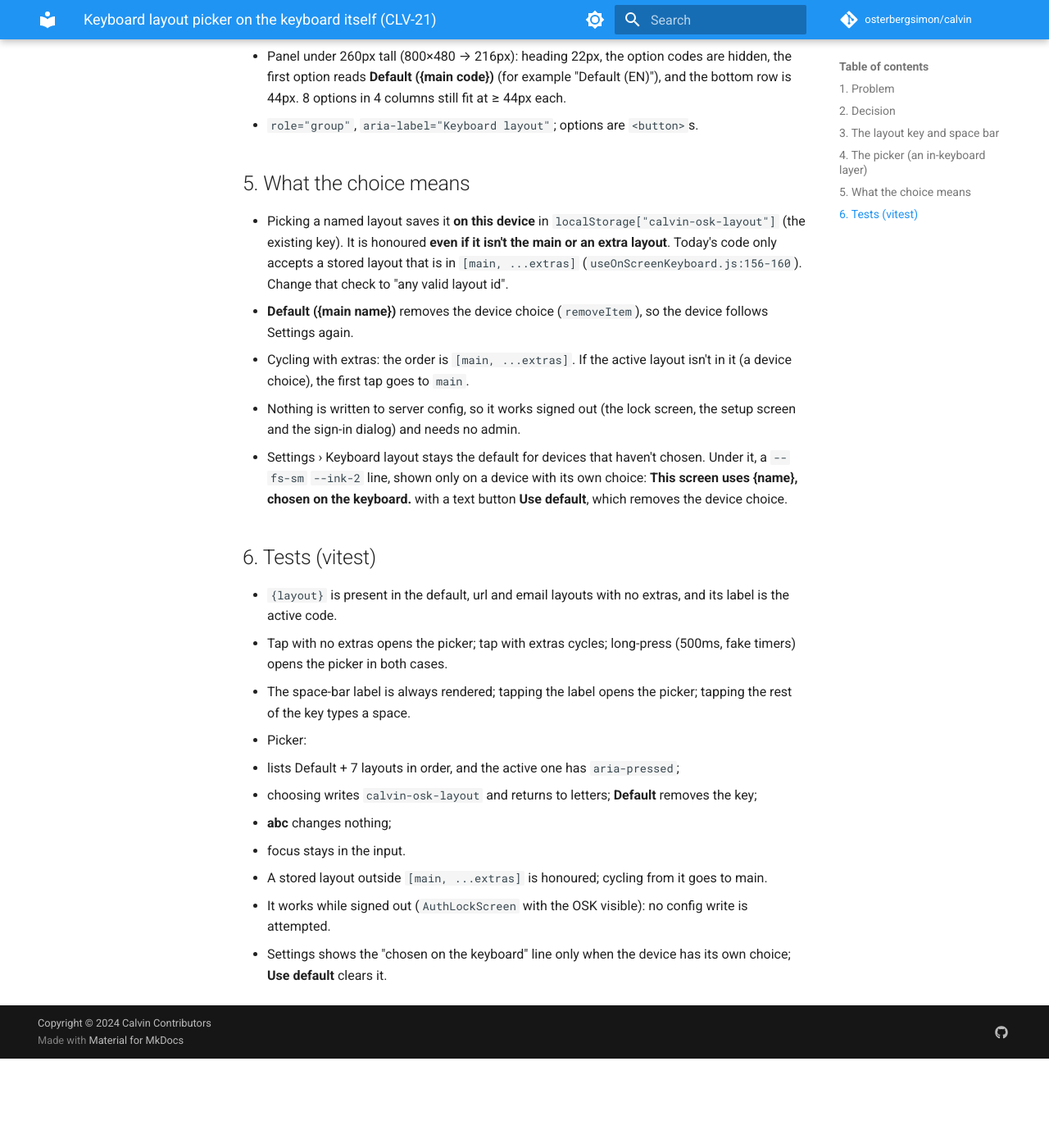
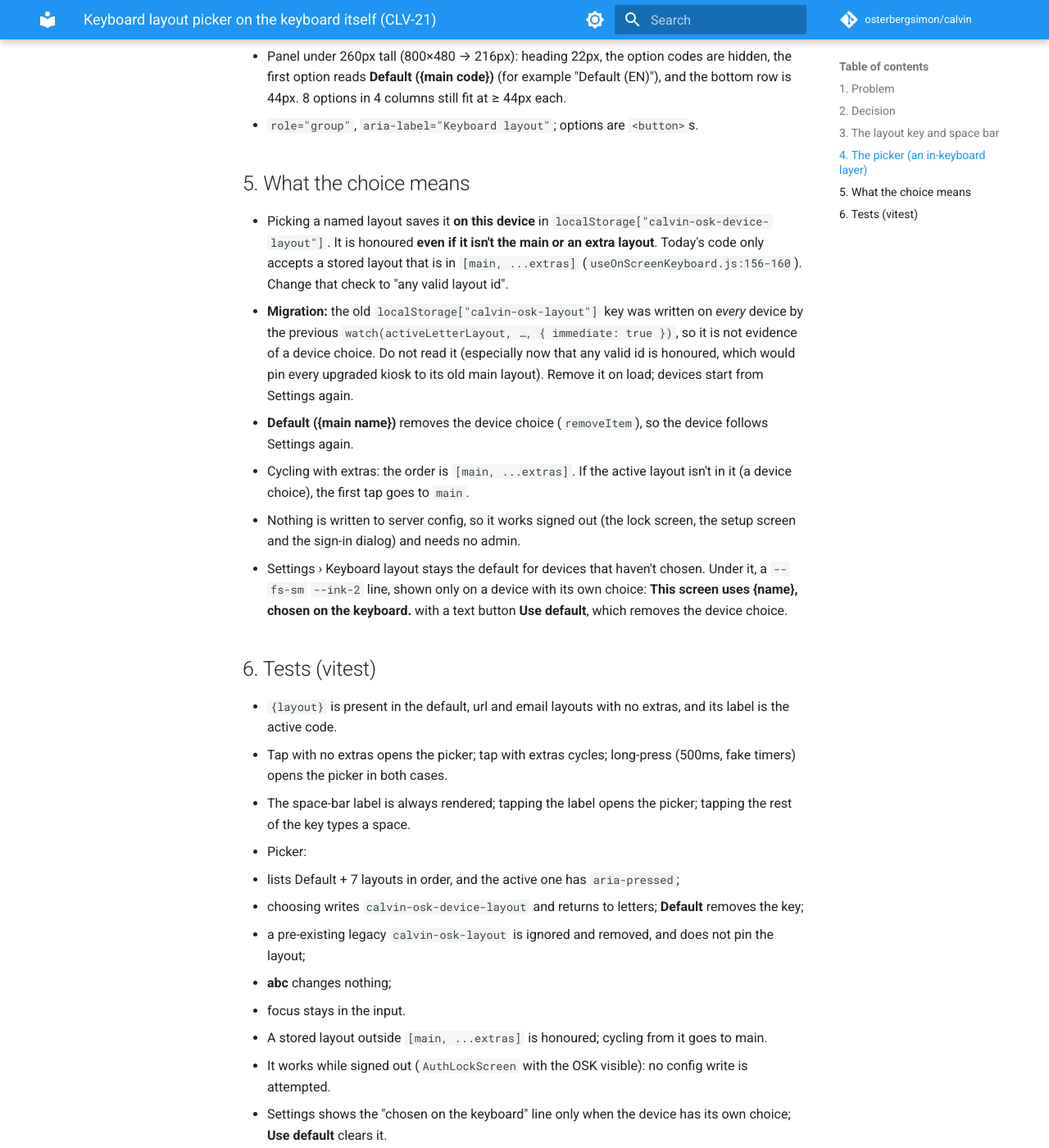
Before and after one commit to osterbergsimon/calvin, an MkDocs documentation site: the page built from docs/design/2026-10-29-keyboard-layout-picker.md, in a window 1280 px wide and 1400 px high, scrolled down 1763 px. Shown: the whole window at 82% size. Built offline with MkDocs 1.6.1 and Material for MkDocs 9.7.7, drawn with Linux system fonts in a browser that asks for light colours; comment, search, counter and statistics services are not loaded; before the commit the page ends 3054 px from its top, so only the background shows below that.

Commit message:
docs(design): document the OSK layout-key migration (CLV-21)

```diff
--- a/docs/design/2026-10-29-keyboard-layout-picker.md
+++ b/docs/design/2026-10-29-keyboard-layout-picker.md
@@ -59,9 +59,13 @@
 
 ## 5. What the choice means
 
-- Picking a named layout saves it **on this device** in `localStorage["calvin-osk-layout"]` (the existing key).
+- Picking a named layout saves it **on this device** in `localStorage["calvin-osk-device-layout"]`.
   It is honoured **even if it isn't the main or an extra layout**. Today's code only accepts a stored layout
   that is in `[main, ...extras]` (`useOnScreenKeyboard.js:156-160`). Change that check to "any valid layout id".
+- **Migration:** the old `localStorage["calvin-osk-layout"]` key was written on *every* device by the previous
+  `watch(activeLetterLayout, …, { immediate: true })`, so it is not evidence of a device choice. Do not read it
+  (especially now that any valid id is honoured, which would pin every upgraded kiosk to its old main layout).
+  Remove it on load; devices start from Settings again.
 - **Default ({main name})** removes the device choice (`removeItem`), so the device follows Settings again.
 - Cycling with extras: the order is `[main, ...extras]`. If the active layout isn't in it (a device choice), the
   first tap goes to `main`.
@@ -79,7 +83,8 @@
 - The space-bar label is always rendered; tapping the label opens the picker; tapping the rest of the key types a space.
 - Picker:
   - lists Default + 7 layouts in order, and the active one has `aria-pressed`;
-  - choosing writes `calvin-osk-layout` and returns to letters; **Default** removes the key;
+  - choosing writes `calvin-osk-device-layout` and returns to letters; **Default** removes the key;
+  - a pre-existing legacy `calvin-osk-layout` is ignored and removed, and does not pin the layout;
   - **abc** changes nothing;
   - focus stays in the input.
 - A stored layout outside `[main, ...extras]` is honoured; cycling from it goes to main.
```
Also changed, not shown: docs/design/2026-10-29-on-screen-keyboard.md (+5 -4 lines).
